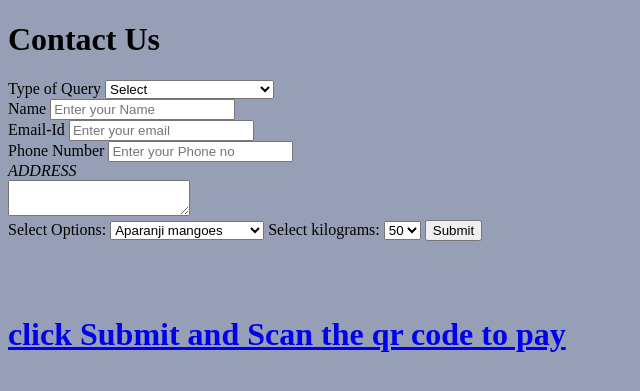
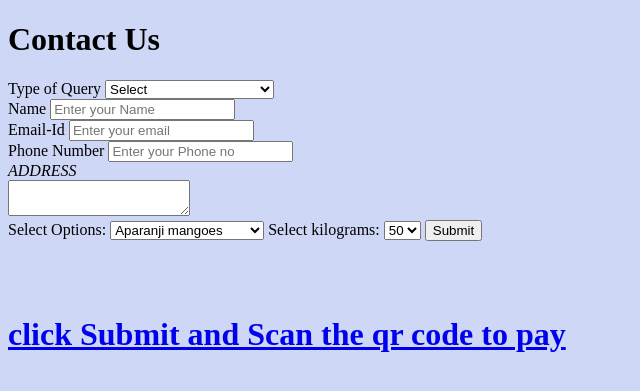
Before and after one commit to charanreddy65/projectstorefront-website, a Django app: page /demo/ in a window 1280 px wide. Shown: the top 391 px of the page, without its empty margins (0-640 px from the left). Run offline with Django 3.2, Linux system fonts and the light colour scheme.

Commit message:
added colour

```diff
--- a/projectstorefront/templates/contact.html
+++ b/projectstorefront/templates/contact.html
@@ -95,6 +95,6 @@ Select kilograms: 	<select name="weigh" >
 
 <style>
 body {
-	background-color: rgb(151, 159, 182);
+	background-color: rgb(206, 215, 245);
 }
 </style>
```
